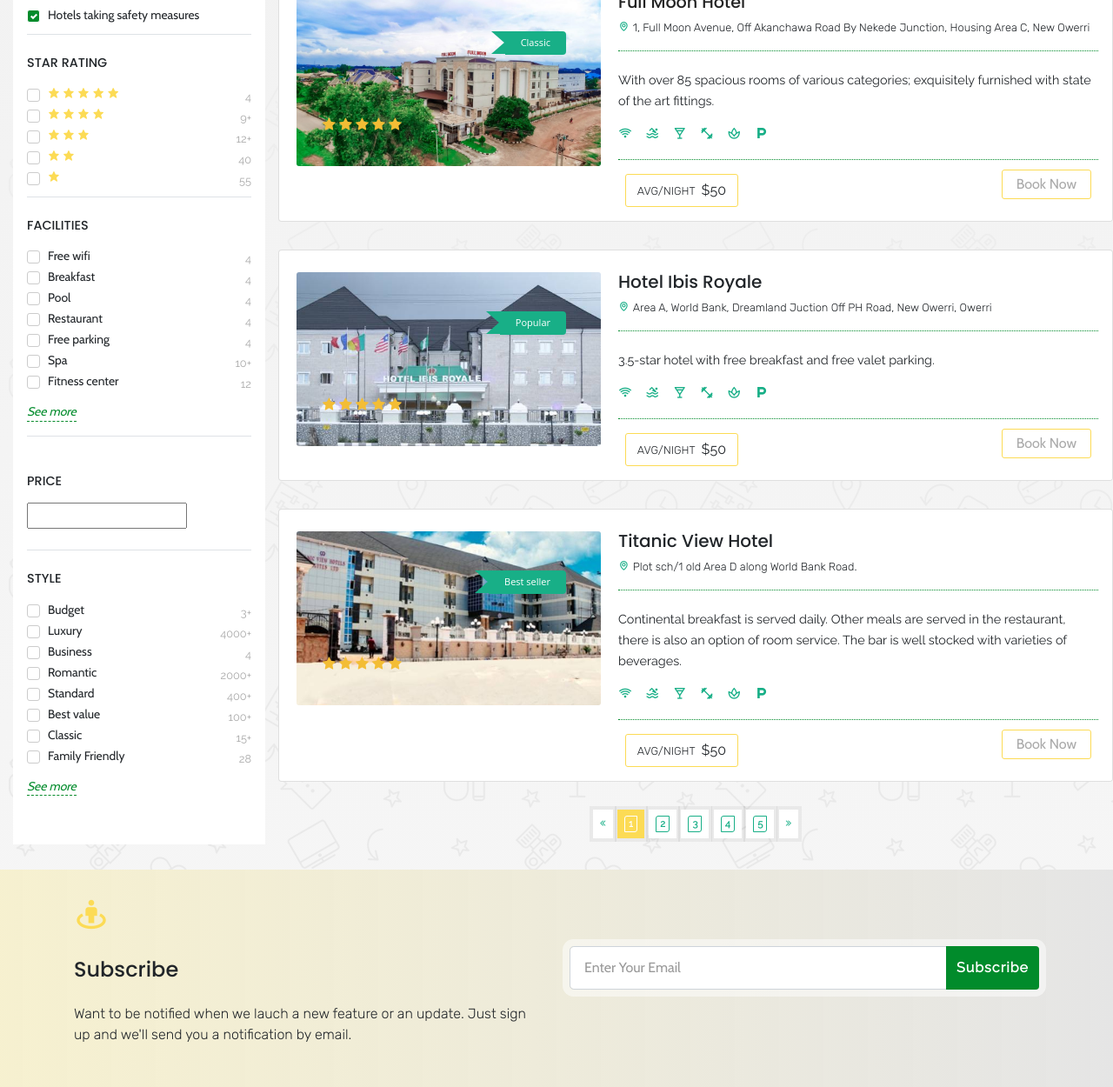
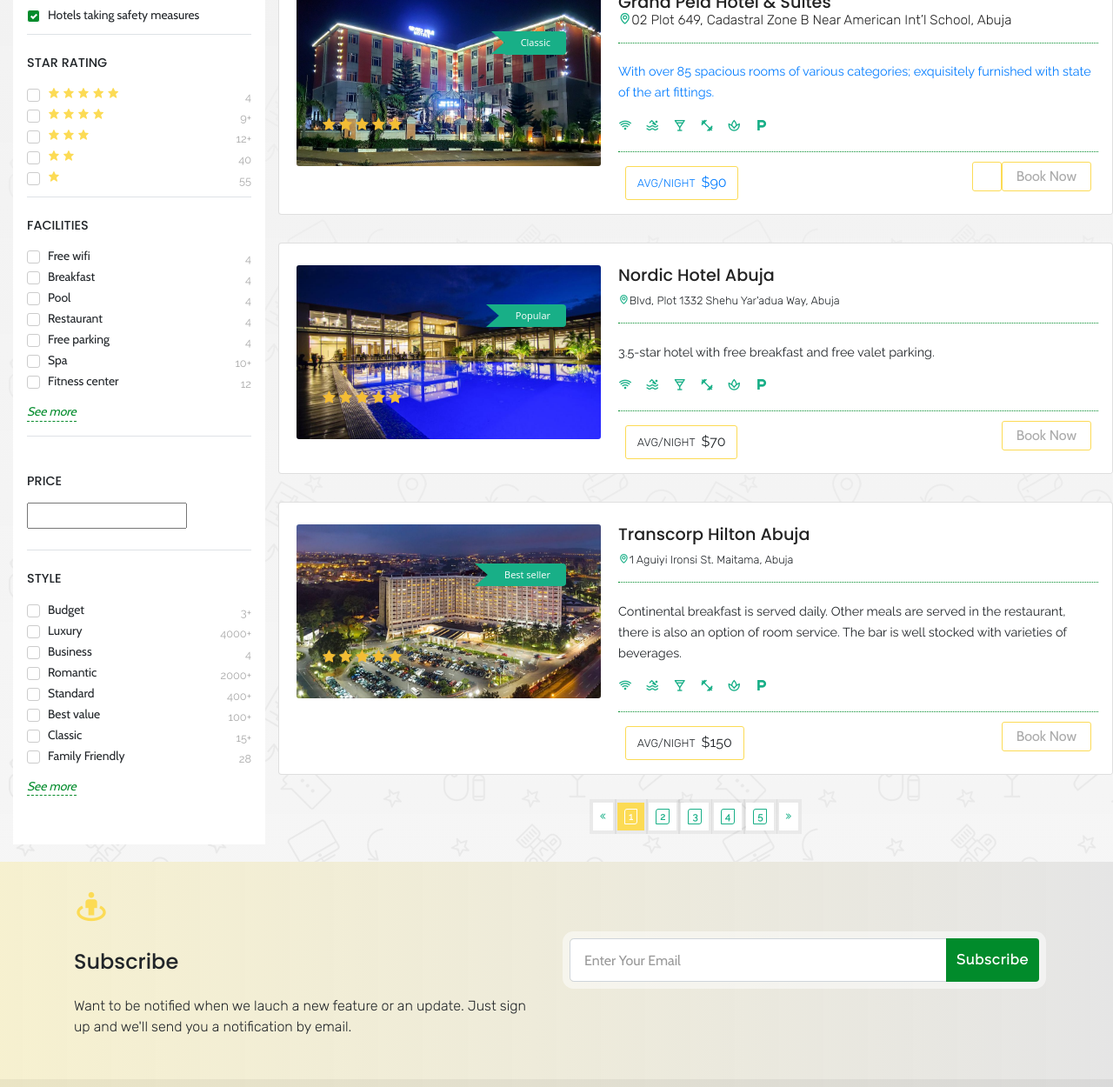
Before and after one commit to legendoscar/abuja-tourism, a PHP site: page /hotels-listing.php in a window 1280 px wide. Shown: the part 925-2175 px from the top of the page at 87% size. Run offline with PHP 8.4, Linux system fonts and the light colour scheme; some libraries are stand-ins or nearby versions; some web fonts are replaced.

Commit message:
Updated the about hostel listing page

```diff
--- a/hotels-listing.php
+++ b/hotels-listing.php
@@ -520,7 +520,7 @@
                                     <div class="card-img p-0 m-0 ">
                                         <div class="card-img-top" >
                                             <a href="single-listing.php">
-                                                <img src="assets/img/hotels/concorde.jpg" alt="" class="img-fluid w-100">
+                                                <img src="assets/img/hotels/abuja/Fraser-Suites-Abuja.jpg" alt="" class="img-fluid w-100">
                                             </a>
                                         </div>
                                     </div>
@@ -539,11 +539,11 @@
                                 <div class="fl-wrap position-relative pl-4">
                                     <div class="card-body m-0 px-3 py-3">
                                         <div class="card-title ">
-                                            <h5><a href="single-listing.php">Concorde Hotels</a></h5>
-                                            <p class="small"><i class="bx bx-map pr-1"></i>Concorde Boulevard Off Port Harcourt Road</p>
+                                            <h5><a href="single-listing.php">Fraser Suites Abuja</a></h5>
+                                            <p class="small"><i class="bx bx-map pr-1"></i>294, Leventis Close Central Business District, Abuja</p>
                                         </div>
                                         <div class="card-info pb-3 pt-2">
-                                            <span>3.5-star hotel in Owerri with casino and outdoor pools.</span>
+                                            <span>5-star hotel in FCT Abuja with casino and outdoor pools.</span>
                                         </div>
                                         <div class="ftring">
                                             <p>
@@ -560,7 +560,7 @@
                                     <div class="card-footer bg-white border-0 px-4 py-0 m-0">
                                         <div class="d-flex justify-content-between">
                                             <div class="pricing">
-                                                <p class="small">AVG/NIGHT <span class="pl-1">$50</span> </p>
+                                                <p class="small">AVG/NIGHT <span class="pl-1">$100</span> </p>
                                             </div>
                                             <div class="bking">
                                                 <a href="single-listing.php">Book Now</a>
@@ -576,7 +576,7 @@
                                     <div class="card-img p-0 m-0 ">
                                         <div class="card-img-top m-0 p-0">
                                             <a href="single-listing.php">
-                                                <img src="assets/img/hotels/fullmoon2.jpg" alt="" class="img-fluid w-100  ">
+                                                <img src="assets/img/hotels/abuja/grand-pela-abuja-hotel-exterior.jpg" alt="" class="img-fluid w-100  ">
                                             </a>
                                         </div>
                                     </div>
@@ -595,8 +595,8 @@
                                 <div class="fl-wrap position-relative pl-4">
                                     <div class="card-body m-0 px-3 py-3">
                                         <div class="card-title ">
-                                            <h5><a href="single-listing.php">Full Moon Hotel</a></h5>
-                                            <p class="small"><i class="bx bx-map pr-1"></i>1, Full Moon Avenue, Off Akanchawa Road By Nekede Junction, Housing Area C, New Owerri</p>
+                                            <h5><a href="single-listing.php">Grand Pela Hotel & Suites
+                                            <p class="small"><i class="bx bx-map"></i>02 Plot 649, Cadastral Zone B Near American Int’l School, Abuja</p>
                                         </div>
                                         <div class="card-info pb-3 pt-2">
                                             <span>With over 85 spacious rooms of various categories; exquisitely furnished with state of the art fittings.</span>
@@ -616,7 +616,7 @@
                                     <div class="card-footer bg-white border-0 px-4 py-0 m-0">
                                         <div class="d-flex justify-content-between">
                                             <div class="pricing">
-                                                <p class="small">AVG/NIGHT <span class="pl-1">$50</span> </p>
+                                                <p class="small">AVG/NIGHT <span class="pl-1">$90</span> </p>
                                             </div>
                                             <div class="bking">
                                                 <a href="single-listing.php">Book Now</a>
@@ -632,7 +632,7 @@
                                     <div class="card-img p-0 m-0 ">
                                         <div class="card-img-top m-0 p-0">
                                             <a href="single-listing.html">
-                                                <img src="assets/img/hotels/ibis-royale.jpg" alt="" class="img-fluid w-100 h-100 ">
+                                                <img src="assets/img/hotels/abuja/Nordic-hotel-abuja.jpg" alt="" class="img-fluid w-100 h-100 ">
                                             </a>
                                         </div>
                                     </div>
@@ -651,8 +651,8 @@
                                 <div class="fl-wrap position-relative pl-4">
                                     <div class="card-body m-0 px-3 py-3">
                                         <div class="card-title ">
-                                            <h5>Hotel Ibis Royale</h5>
-                                            <p class="small"><i class="bx bx-map pr-1"></i>Area A, World Bank, Dreamland Juction Off PH Road, New Owerri, Owerri</p>
+                                        <h5><a href="single-listing.php">Nordic Hotel Abuja</a></h5>
+                                        <p class="small"><i class="bx bx-map"></i>Blvd, Plot 1332 Shehu Yar'adua Way, Abuja </p>
                                         </div>
                                         <div class="card-info pb-3 pt-2">
                                             <span>3.5-star hotel with free breakfast and free valet parking.</span>
@@ -672,7 +672,7 @@
                                     <div class="card-footer bg-white border-0 px-4 py-0 m-0">
                                         <div class="d-flex justify-content-between">
                                             <div class="pricing">
-                                                <p class="small">AVG/NIGHT <span class="pl-1">$50</span> </p>
+                                                <p class="small">AVG/NIGHT <span class="pl-1">$70</span> </p>
                                             </div>
                                             <div class="bking">
                                                 <a href="single-listing.php">Book Now</a>
@@ -688,7 +688,7 @@
                                     <div class="card-img p-0 m-0 ">
                                         <div class="card-img-top m-0 p-0">
                                             <a href="single-listing.html">
-                                                <img src="assets/img/hotels/titanic-view.jpg" alt="" class="img-fluid w-100 ">
+                                                <img src="assets/img/hotels/abuja/transcorp-hilton-abuja-source-transcorp-hotels.jpg" alt="" class="img-fluid w-100 ">
                                             </a>
                                         </div>
                                     </div>
@@ -707,8 +707,8 @@
                                 <div class="fl-wrap position-relative pl-4">
                                     <div class="card-body m-0 px-3 py-3">
                                         <div class="card-title ">
-                                            <h5>Titanic View Hotel</h5>
-                                            <p class="small"><i class="bx bx-map pr-1"></i>Plot sch/1 old Area D along World Bank Road.</p>
+                                        <h5><a href="single-listing.php">Transcorp Hilton Abuja</a></h5>
+                                        <p class="small"><i class="bx bx-map"></i>1 Aguiyi Ironsi St. Maitama, Abuja</p>
                                         </div>
                                         <div class="card-info pb-3 pt-2">
                                             <span>Continental breakfast is served daily. Other meals are served in the restaurant, there is also an option of room service. The bar is well stocked with varieties of beverages.</span>
@@ -728,7 +728,7 @@
                                     <div class="card-footer bg-white border-0 px-4 py-0 m-0">
                                         <div class="d-flex justify-content-between">
                                             <div class="pricing">
-                                                <p class="small">AVG/NIGHT <span class="pl-1">$50</span> </p>
+                                                <p class="small">AVG/NIGHT <span class="pl-1">$150</span> </p>
                                             </div>
                                             <div class="bking">
                                                 <a href="single-listing.php">Book Now</a>
--- a/index.php
+++ b/index.php
@@ -583,7 +583,6 @@
                                 <div class="card-body">
                                     <div class="card-title">
                                         <h5><a href="single-listing.php">Grand Pela Hotel & Suites
-</a></h5>
                                         <p class="small"><i class="bx bx-map"></i>02 Plot 649, Cadastral Zone B Near American Int’l School, Abuja</p>
                                     </div>
                                     <div class="card-info pb-3 pt-2">
```
